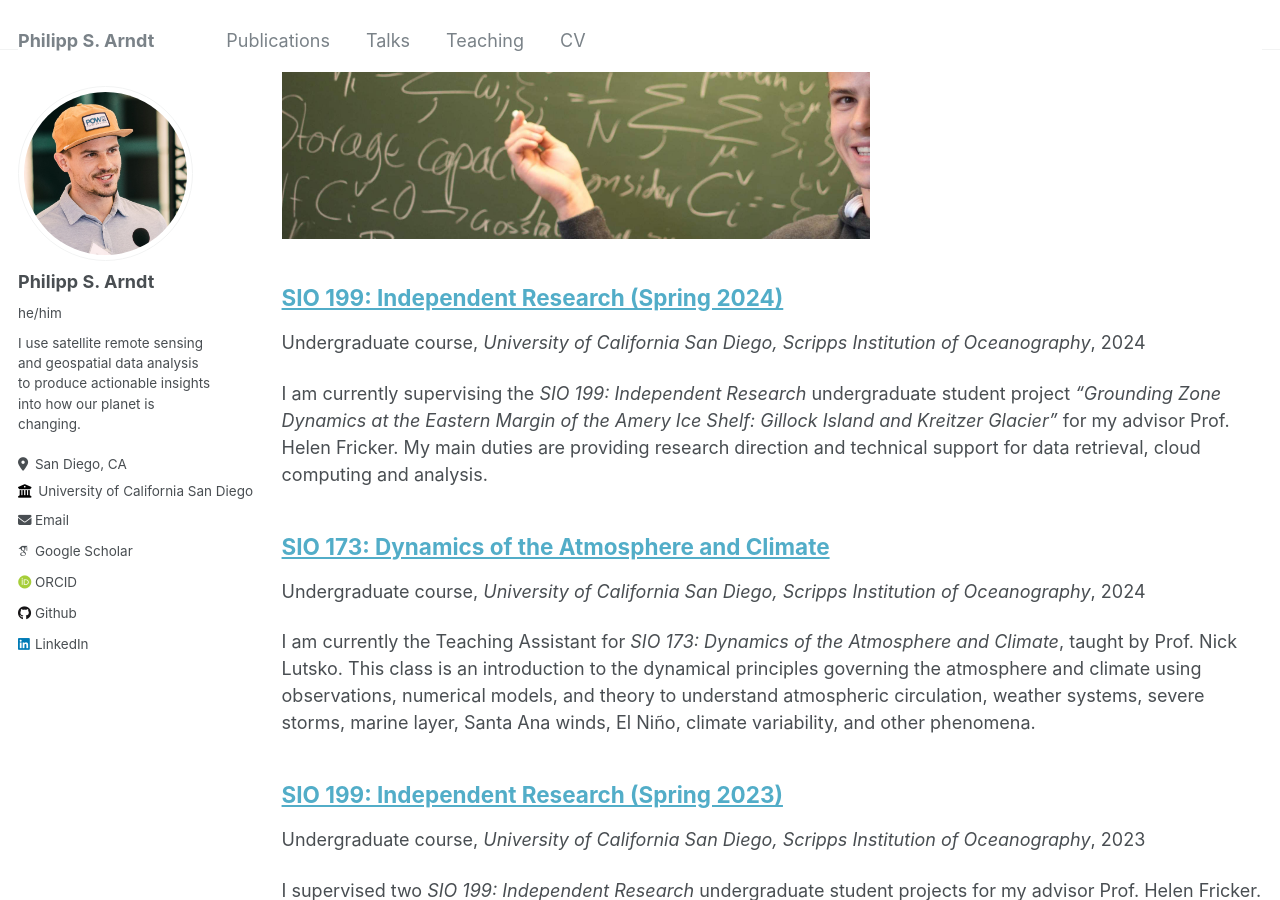
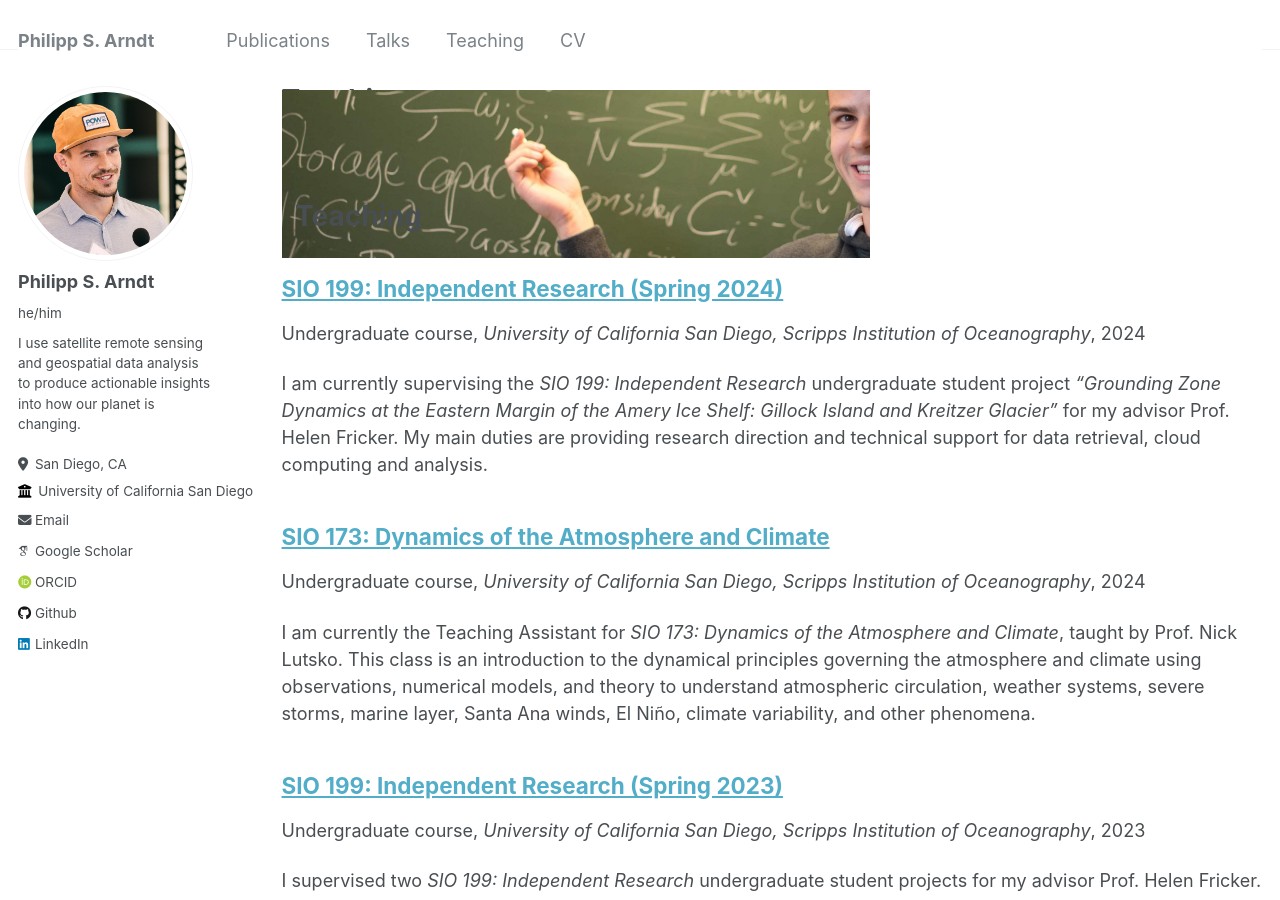
Before and after one commit to fliphilipp/fliphilipp.github.io, a Jekyll site: the page built from _pages/teaching.html, in a window 1280 px wide and 900 px high. Built offline with Jekyll 4.4.1, drawn with Linux system fonts in a browser that asks for light colours; some web fonts are replaced.

Commit message:
Update teaching.html

```diff
--- a/_pages/teaching.html
+++ b/_pages/teaching.html
@@ -5,8 +5,12 @@ permalink: /teaching/
 author_profile: true
 ---
 
+<p style="margin-top:-1.0cm;margin-bottom:0cm;">
+<img src="/images/teaching_header.jpg" alt="teaching artificial neural networks" width="60%">
+</p>
+
 <p style="margin-top:-1.5cm;margin-bottom:0cm;">
-<img src="/images/teaching_header.jpg" alt="teaching artificial neural networks" width="60%">
+<h1 class="page__title">&nbsp {{ page.title }}</h1>
 </p>
 
 {% include base_path %}
```
